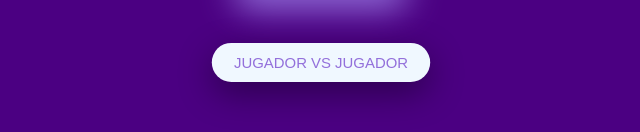
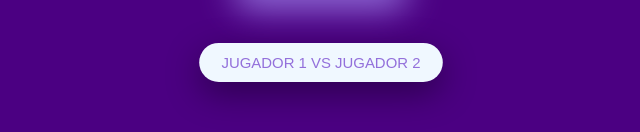
Before and after one commit to alvaro-bm18/gato, a plain HTML site: page index.html in a window 1280 px wide. Shown: the part 476-608 px from the top of the page, without its empty margins (319-959 px from the left). Drawn offline with Linux system fonts and the light colour scheme.

Commit message:
changed the title of button jugador 1 vs jugador 2

```diff
--- a/index.html
+++ b/index.html
@@ -21,7 +21,7 @@
         </div>
         <div class="tipo-juego">
             <button onclick="establecer(1)">JUGADOR VS CPU</button>
-            <button onclick="establecer(2)">JUGADOR VS JUGADOR</button>
+            <button onclick="establecer(2)">JUGADOR 1 VS JUGADOR 2</button>
         </div>
     </div>
     <div class="interfaz-juego">
```
